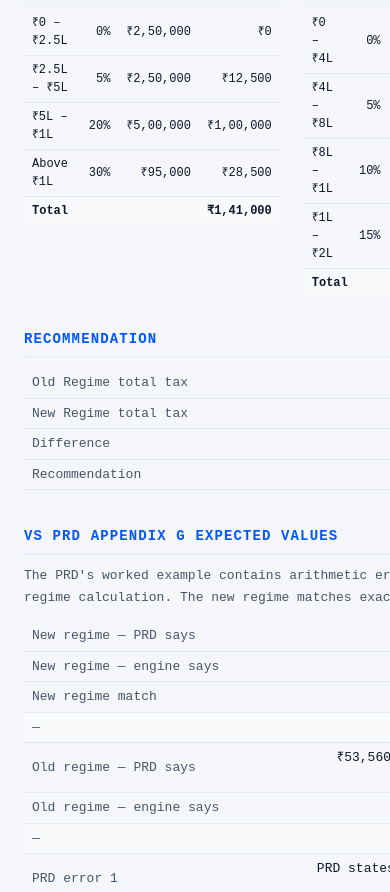
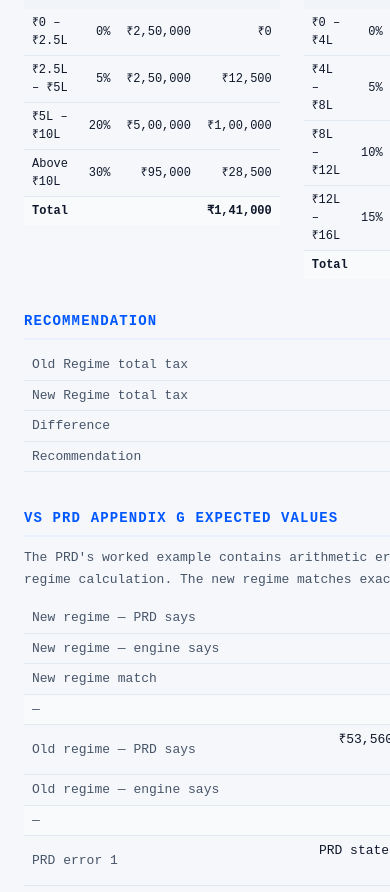
Before and after one commit to rishabhbhauka/tax-calculator, a Next.js app in the folder tax-calculator/: page /verify in a window 390 px wide. Shown: the part 1992-2884 px from the top of the page. Built offline with nearby package versions, Linux system fonts and the light colour scheme.

Commit message:
fix: slab label and mobile layout bugs

```diff
--- a/tax-calculator/app/globals.css
+++ b/tax-calculator/app/globals.css
@@ -142,3 +142,25 @@ body {
   z-index: 30;
   box-shadow: 0 -4px 12px rgba(0,0,0,0.06);
 }
+
+/* Results page — responsive */
+@media (max-width: 600px) {
+  .slab-grid {
+    grid-template-columns: 1fr !important;
+  }
+  .verdict-row {
+    flex-direction: column !important;
+  }
+}
+
+/* Support section — responsive */
+@media (max-width: 480px) {
+  .support-body {
+    flex-direction: column !important;
+    align-items: center !important;
+    text-align: center !important;
+  }
+  .support-body > div {
+    align-items: center !important;
+  }
+}
--- a/tax-calculator/app/results/SupportSection.tsx
+++ b/tax-calculator/app/results/SupportSection.tsx
@@ -29,6 +29,7 @@ export function SupportSection() {
 
   return (
     <section
+      className="support-body"
       style={{
         borderRadius: 12,
         border: "1px solid var(--color-border)",
@@ -47,8 +48,8 @@ export function SupportSection() {
         src="/upi_qr.png"
         alt="UPI QR Code"
         style={{
-          width: 160,
-          height: 160,
+          width: 80,
+          height: 80,
           borderRadius: 8,
           border: "1px solid var(--color-border)",
           display: "block",
--- a/tax-calculator/lib/taxCalculator.ts
+++ b/tax-calculator/lib/taxCalculator.ts
@@ -94,7 +94,7 @@ function computeTaxFromSlabs(income: number, slabs: SlabEntry[]): number {
 function slabRangeLabel(from: number, to: number): string {
   const fmt = (n: number) =>
     n >= 10_00_000
-      ? `₹${(n / 10_00_000).toFixed(0)}L`
+      ? `₹${(n / 1_00_000).toFixed(0)}L`
       : n >= 1_00_000
       ? `₹${(n / 1_00_000).toFixed(1).replace(".0", "")}L`
       : `₹${n.toLocaleString("en-IN")}`;
```
